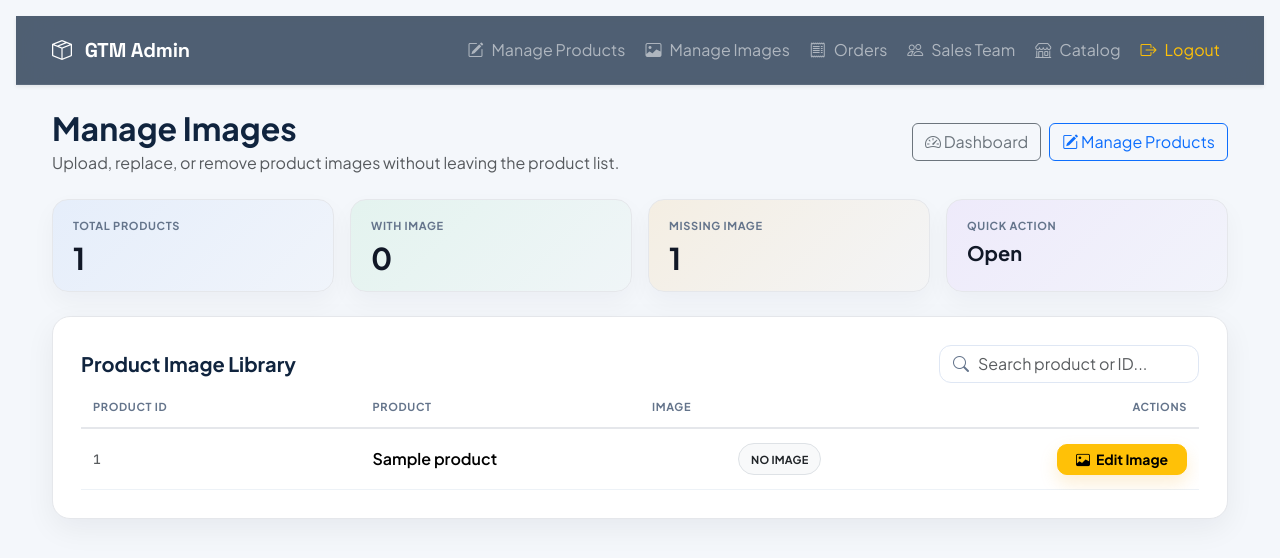
After one commit to n0ski11R3a1/gtm_catalog, a Flask app: page /admin/images in a window 1280 px wide. The commit adds this page. Shown: the top 558 px of the page. Run offline with Flask 3, Linux system fonts and the light colour scheme; the visitor is signed in with stand-in values (Sample User, id 1); tables that the repository leaves empty hold one stand-in row (values such as "Sample post"); parts of the project's set-up code (start-up, migrations or seed data) failed here and were passed over; some libraries are stand-ins or nearby versions.

Commit message:
Implement image management features in admin panel, including upload, replace, and delete functionalities, along with UI enhancements and validation improvements.

```diff
--- a/app.py
+++ b/app.py
@@ -125,9 +125,35 @@ def is_allowed_image_file(file):
 
 
 def validate_image_size(file):
-    file.seek(0, os.SEEK_END)
-    size = file.tell()
-    file.seek(0)
+    try:
+        file.seek(0, os.SEEK_END)
+        size = file.tell()
+        if hasattr(file, "seek"):
+            try:
+                file.seek(0)
+            except Exception:
+                pass
+    except (AttributeError, OSError):
+        if hasattr(file, "read"):
+            pos = None
+            try:
+                pos = file.tell()
+            except Exception:
+                pass
+            data = file.read()
+            size = len(data)
+            if pos is not None:
+                try:
+                    file.seek(pos)
+                except Exception:
+                    pass
+            if hasattr(file, "seek"):
+                try:
+                    file.seek(0)
+                except Exception:
+                    pass
+        else:
+            return False, "Unsupported file object"
 
     if size > app.config["MAX_IMAGE_SIZE"]:
         return False, f"File too large: {size / 1024 / 1024:.1f} MB (max {app.config['MAX_IMAGE_SIZE'] / 1024 / 1024:.0f} MB)"
@@ -166,13 +192,34 @@ def compress_to_webp(file_obj, max_width=None, quality=None):
     return output
 
 
-def save_product_image(file, product_id):
-    filename = build_product_image_filename(product_id)
-    if not filename:
+def prepare_uploaded_product_image(file, product_id):
+    """Return (compressed_bytesio, target_filename) for a product image.
+
+    The uploaded file's original client-side name is intentionally ignored.
+    The server always renames it to the canonical GTM-####.webp target.
+    """
+    if not file or not getattr(file, "filename", None):
+        raise ValueError("No file selected")
+
+    is_valid, msg = is_allowed_image_file(file)
+    if not is_valid:
+        raise ValueError(msg)
+
+    is_ok, msg = validate_image_size(file)
+    if not is_ok:
+        raise ValueError(msg)
+
+    target_filename = build_product_image_filename(product_id)
+    if not target_filename:
         raise ValueError("Product ID is required to save an image")
 
+    compressed = compress_to_webp(file)
+    return compressed, target_filename
+
+
+def save_product_image(file, product_id):
+    compressed, filename = prepare_uploaded_product_image(file, product_id)
     target_path = os.path.join(app.config["PRODUCT_IMAGES_DIR"], filename)
-    compressed = compress_to_webp(file)
 
     with open(target_path, "wb") as fh:
         fh.write(compressed.getvalue())
@@ -264,6 +311,25 @@ def product_form_to_dict(form):
         "description": form.get("description", "").strip(),
         "supplier": form.get("supplier", "").strip(),
     }
+
+
+def product_record_to_db_payload(product, overrides=None):
+    payload = {
+        "product_id": product.get("Product ID") or product.get("product_id", ""),
+        "product_name": product.get("Product Name") or product.get("product_name", ""),
+        "upc": product.get("UPC", product.get("upc", 0)),
+        "unit": product.get("Unit") or product.get("unit", "-"),
+        "retail": product.get("Retail", product.get("retail", 0)),
+        "wholesale": product.get("Wholesale", product.get("wholesale", 0)),
+        "category": product.get("Category") or product.get("category", "General"),
+        "status": product.get("Status") or product.get("status", "In Stock"),
+        "description": product.get("Description") or product.get("description", ""),
+        "supplier": product.get("Supplier") or product.get("supplier", ""),
+        "has_image": bool(product.get("has_image", False)),
+    }
+    if overrides:
+        payload.update(overrides)
+    return payload
 
 
 # ------------------------
@@ -648,6 +714,23 @@ def admin_products():
     )
 
 
+@app.route("/admin/images")
+def admin_images():
+
+    if not login_required():
+        return redirect(url_for("login"))
+
+    products = db.get_all_products()
+    for product in products:
+        product["image_path"] = find_product_image(product["Product ID"])
+        product["has_image"] = bool(product["image_path"])
+
+    return render_template(
+        "admin_images.html",
+        products=products,
+    )
+
+
 @app.route("/admin/products/add", methods=["GET", "POST"])
 def admin_product_add():
 
@@ -685,43 +768,8 @@ def admin_product_add():
 
         uploaded_image = request.files.get("product_image")
         if uploaded_image and uploaded_image.filename:
-            expected_filename = build_product_image_filename(next_id)
-            if uploaded_image.filename.lower() != expected_filename.lower():
-                flash(f"Image mismatch: upload must be named {expected_filename} for {next_id}.", "danger")
-                return render_template(
-                    "product_form.html",
-                    product=None,
-                    mode="add",
-                    form_data=data,
-                    next_product_id=next_id,
-                    categories=categories
-                )
-
-            is_valid, msg = is_allowed_image_file(uploaded_image)
-            if not is_valid:
-                flash(f"Image rejected: {msg}", "danger")
-                return render_template(
-                    "product_form.html",
-                    product=None,
-                    mode="add",
-                    form_data=data,
-                    next_product_id=next_id,
-                    categories=categories
-                )
-
-            is_ok, msg = validate_image_size(uploaded_image)
-            if not is_ok:
-                flash(f"Image too large: {msg}", "danger")
-                return render_template(
-                    "product_form.html",
-                    product=None,
-                    mode="add",
-                    form_data=data,
-                    next_product_id=next_id,
-                    categories=categories
-                )
-
             try:
+                _, expected_filename = prepare_uploaded_product_image(uploaded_image, next_id)
                 save_product_image(uploaded_image, next_id)
                 data["has_image"] = True
                 flash(f"Image saved as {expected_filename}.", "success")
@@ -801,42 +849,6 @@ def admin_product_edit(product_id):
 
         uploaded_image = request.files.get("product_image")
         if uploaded_image and uploaded_image.filename:
-            expected_filename = build_product_image_filename(data.get("product_id") or product["Product ID"])
-            if uploaded_image.filename.lower() != expected_filename.lower():
-                flash(f"Image mismatch: upload must be named {expected_filename} for {product['Product ID']}.", "danger")
-                return render_template(
-                    "product_form.html",
-                    product=product,
-                    mode="edit",
-                    form_data=data,
-                    categories=categories,
-                    price_history=db.get_price_history(product["Product ID"])
-                )
-
-            is_valid, msg = is_allowed_image_file(uploaded_image)
-            if not is_valid:
-                flash(f"Image rejected: {msg}", "danger")
-                return render_template(
-                    "product_form.html",
-                    product=product,
-                    mode="edit",
-                    form_data=data,
-                    categories=categories,
-                    price_history=db.get_price_history(product["Product ID"])
-                )
-
-            is_ok, msg = validate_image_size(uploaded_image)
-            if not is_ok:
-                flash(f"Image too large: {msg}", "danger")
-                return render_template(
-                    "product_form.html",
-                    product=product,
-                    mode="edit",
-                    form_data=data,
-                    categories=categories,
-                    price_history=db.get_price_history(product["Product ID"])
-                )
-
             if product.get("has_image") and not request.form.get("confirm_replace_image"):
                 flash("This product already has an image. Check the replacement box to confirm replacing it.", "warning")
                 return render_template(
@@ -855,9 +867,10 @@ def admin_product_edit(product_id):
                 old_image_path = os.path.join(app.config["PRODUCT_IMAGES_DIR"], build_product_image_filename(product["Product ID"]))
                 if product.get("has_image") and os.path.exists(old_image_path) and old_image_path != target_path:
                     os.remove(old_image_path)
+                _, saved_name = prepare_uploaded_product_image(uploaded_image, current_product_id)
                 save_product_image(uploaded_image, current_product_id)
                 data["has_image"] = True
-                flash(f"Image saved as {build_product_image_filename(current_product_id)}.", "success")
+                flash(f"Image saved as {saved_name}.", "success")
             except Exception as exc:
                 flash(f"Image upload failed: {exc}", "danger")
                 return render_template(
@@ -894,6 +907,54 @@ def admin_product_edit(product_id):
         categories=categories,
         price_history=price_history
     )
+
+
+@app.route("/admin/products/<int:product_id>/images", methods=["GET", "POST"])
+def admin_product_images(product_id):
+
+    if not login_required():
+        return redirect(url_for("login"))
+
+    product = db.get_product(product_id)
+    if product is None:
+        flash("Product not found.", "danger")
+        return redirect(url_for("admin_products"))
+
+    if request.method == "POST":
+        payload = product_record_to_db_payload(product)
+
+        if request.form.get("delete_image"):
+            image_path = os.path.join(app.config["PRODUCT_IMAGES_DIR"], build_product_image_filename(product["Product ID"]))
+            if os.path.exists(image_path):
+                os.remove(image_path)
+            payload["has_image"] = False
+            db.update_product(product_id, payload)
+            flash("Image deleted.", "success")
+            return redirect(url_for("admin_product_images", product_id=product_id))
+
+        uploaded_image = request.files.get("product_image")
+        if uploaded_image and uploaded_image.filename:
+            if product.get("has_image") and not request.form.get("confirm_replace_image"):
+                flash("This product already has an image. Check the replacement box to confirm replacing it.", "warning")
+                return render_template("product_image_form.html", product=product, replace_warning=True)
+
+            try:
+                current_path = os.path.join(app.config["PRODUCT_IMAGES_DIR"], build_product_image_filename(product["Product ID"]))
+                if os.path.exists(current_path):
+                    os.remove(current_path)
+                _, saved_name = prepare_uploaded_product_image(uploaded_image, product["Product ID"])
+                save_product_image(uploaded_image, product["Product ID"])
+                payload["has_image"] = True
+                db.update_product(product_id, payload)
+                flash(f"Image updated for {product['Product ID']} as {saved_name}.", "success")
+                return redirect(url_for("admin_product_images", product_id=product_id))
+            except Exception as exc:
+                flash(f"Image upload failed: {exc}", "danger")
+                return render_template("product_image_form.html", product=product)
+
+        flash("No image file was selected.", "warning")
+
+    return render_template("product_image_form.html", product=product)
 
 
 @app.route("/admin/products/<int:product_id>/delete", methods=["POST"])
--- a/static/css/admin.css
+++ b/static/css/admin.css
@@ -186,6 +186,175 @@ body{
 }
 
 /* ===============================
+   Image management summary cards
+================================ */
+
+.mini-stat-card{
+    background: #fff;
+    border: 1px solid #e5e7eb;
+    border-radius: 16px;
+    padding: 18px 20px;
+    box-shadow: 0 10px 25px rgba(15, 23, 42, .04);
+    height: 100%;
+}
+
+.mini-stat-card.blue{
+    background: linear-gradient(135deg, rgba(59,130,246,.08), rgba(37,99,235,.02));
+}
+
+.mini-stat-card.success{
+    background: linear-gradient(135deg, rgba(34,197,94,.08), rgba(22,163,74,.02));
+}
+
+.mini-stat-card.warning{
+    background: linear-gradient(135deg, rgba(245,158,11,.10), rgba(217,119,6,.02));
+}
+
+.mini-stat-card.purple{
+    background: linear-gradient(135deg, rgba(168,85,247,.08), rgba(124,58,237,.02));
+}
+
+.mini-stat-label{
+    font-size: 11px;
+    text-transform: uppercase;
+    letter-spacing: .06em;
+    color: #64748b;
+    margin-bottom: 8px;
+    font-weight: 700;
+}
+
+.mini-stat-value{
+    font-size: 30px;
+    font-weight: 800;
+    line-height: 1;
+    color: #111827;
+}
+
+.mini-stat-value.small{
+    font-size: 20px;
+}
+
+.image-search-wrap{
+    position: relative;
+    min-width: min(100%, 260px);
+}
+
+.image-search-wrap i{
+    position: absolute;
+    left: 14px;
+    top: 50%;
+    transform: translateY(-50%);
+    color: #64748b;
+}
+
+.image-search-wrap input{
+    width: 100%;
+    padding-left: 38px;
+    border-radius: 12px;
+    border: 1px solid #dfe7f4;
+}
+
+.image-table-wrap {
+    overflow-x: auto;
+}
+
+.image-table {
+    width: 100%;
+    min-width: 720px;
+    margin-bottom: 0;
+    border-collapse: separate;
+    border-spacing: 0;
+    table-layout: fixed;
+}
+
+.image-table thead th {
+    font-size: 11px;
+    text-transform: uppercase;
+    letter-spacing: .06em;
+    color: #64748b;
+    font-weight: 700;
+    padding: 0 12px 12px;
+    border-bottom: 2px solid #e5e7eb;
+}
+
+.image-table tbody td {
+    padding: 14px 12px;
+    border-bottom: 1px solid #edf2f7;
+    vertical-align: middle;
+    background: rgba(255,255,255,.3);
+    word-break: break-word;
+}
+
+.image-table tbody tr:hover td {
+    background: #f8faff;
+}
+
+.image-id-cell {
+    white-space: nowrap;
+    font-family: "JetBrains Mono", monospace;
+    font-size: 13px;
+}
+
+.image-name-cell {
+    min-width: 220px;
+    overflow-wrap: anywhere;
+}
+
+.image-cell {
+    width: 110px;
+    text-align: center;
+}
+
+.image-thumb {
+    display: block !important;
+    width: 72px !important;
+    height: 72px !important;
+    max-width: 72px !important;
+    max-height: 72px !important;
+    object-fit: cover;
+    border-radius: 12px;
+    border: 1px solid rgba(15, 23, 42, .08);
+    background: #f8fafc;
+    box-shadow: 0 10px 20px rgba(15, 23, 42, .08);
+    margin: 0 auto;
+}
+
+.image-missing-badge {
+    display: inline-flex;
+    align-items: center;
+    justify-content: center;
+    min-width: 72px;
+    height: 32px;
+    padding: 0 12px;
+    border-radius: 999px;
+    font-size: 11px;
+    font-weight: 700;
+    letter-spacing: .02em;
+}
+
+.actions-cell {
+    min-width: 170px;
+    white-space: nowrap;
+    text-align: right;
+}
+
+.image-action-btn {
+    display: inline-flex !important;
+    align-items: center;
+    justify-content: center;
+    gap: 6px;
+    min-width: 130px;
+    border-radius: 10px;
+    font-weight: 700;
+    box-shadow: 0 8px 18px rgba(245, 158, 11, .18);
+    white-space: nowrap;
+}
+
+.image-action-btn:hover {
+    transform: translateY(-1px);
+}
+
+/* ===============================
    Upload Button
 ================================ */
 
--- a/templates/admin.html
+++ b/templates/admin.html
@@ -104,13 +104,13 @@
 
 </div>
 
-<div class="row g-4">
+<div class="row g-4 align-items-stretch">
 
     <!-- Catalog Information -->
 
     <div class="col-lg-5">
 
-        <div class="dashboard-card">
+        <div class="dashboard-card h-100">
 
             <div class="card-header-custom">
 
@@ -200,7 +200,7 @@
 
     <div class="col-lg-7">
 
-        <div class="dashboard-card">
+        <div class="dashboard-card h-100">
 
             <div class="card-header-custom">
 
--- /dev/null
+++ b/templates/admin_images.html
@@ -0,0 +1,137 @@
+{% extends "base.html" %}
+
+{% block title %}Manage Images{% endblock %}
+
+{% block extra_css %}
+<link rel="stylesheet" href="{{ url_for('static', filename='css/admin.css') }}">
+{% endblock %}
+
+{% block content %}
+
+{% set image_count = products|selectattr('image_path')|list|length %}
+{% set missing_image_count = products|length - image_count %}
+
+<div class="d-flex justify-content-between align-items-center flex-wrap gap-2 mb-4">
+    <div>
+        <h2 class="fw-bold mb-1">Manage Images</h2>
+        <p class="text-muted mb-0">Upload, replace, or remove product images without leaving the product list.</p>
+    </div>
+
+    <div class="d-flex gap-2">
+        <a href="{{ url_for('admin') }}" class="btn btn-outline-secondary">
+            <i class="bi bi-speedometer2"></i>
+            Dashboard
+        </a>
+        <a href="{{ url_for('admin_products') }}" class="btn btn-outline-primary">
+            <i class="bi bi-pencil-square"></i>
+            Manage Products
+        </a>
+    </div>
+</div>
+
+<div class="row g-3 mb-4">
+    <div class="col-md-3">
+        <div class="mini-stat-card blue">
+            <div class="mini-stat-label">Total Products</div>
+            <div class="mini-stat-value">{{ products|length }}</div>
+        </div>
+    </div>
+    <div class="col-md-3">
+        <div class="mini-stat-card success">
+            <div class="mini-stat-label">With Image</div>
+            <div class="mini-stat-value">{{ image_count }}</div>
+        </div>
+    </div>
+    <div class="col-md-3">
+        <div class="mini-stat-card warning">
+            <div class="mini-stat-label">Missing Image</div>
+            <div class="mini-stat-value">{{ missing_image_count }}</div>
+        </div>
+    </div>
+    <div class="col-md-3">
+        <div class="mini-stat-card purple">
+            <div class="mini-stat-label">Quick Action</div>
+            <div class="mini-stat-value small">Open</div>
+        </div>
+    </div>
+</div>
+
+<div class="dashboard-card">
+    <div class="d-flex justify-content-between align-items-center flex-wrap gap-3 mb-3">
+        <div>
+            <h5 class="mb-0 fw-bold">Product Image Library</h5>
+        </div>
+
+        <div class="image-search-wrap">
+            <i class="bi bi-search"></i>
+            <input type="text" id="imageSearch" class="form-control" placeholder="Search product or ID...">
+        </div>
+    </div>
+
+    <div class="table-responsive image-table-wrap">
+        <table class="table align-middle image-table" id="imageTable">
+            <thead>
+                <tr>
+                    <th>Product ID</th>
+                    <th>Product</th>
+                    <th>Image</th>
+                    <th class="text-end">Actions</th>
+                </tr>
+            </thead>
+            <tbody>
+                {% for p in products %}
+                <tr data-search="{{ (p['Product ID'] ~ ' ' ~ p['Product Name'])|lower }}">
+                    <td class="text-muted image-id-cell">{{ p['Product ID'] }}</td>
+                    <td class="fw-semibold image-name-cell">{{ p['Product Name'] }}</td>
+                    <td class="image-cell">
+                        {% if p['image_path'] %}
+                        <img src="{{ url_for('static', filename=p['image_path']) }}"
+                             alt="{{ p['Product Name'] }}"
+                             class="image-thumb">
+                        {% else %}
+                        <span class="badge bg-light text-dark border image-missing-badge">No image</span>
+                        {% endif %}
+                    </td>
+                    <td class="text-end actions-cell">
+                        <a href="{{ url_for('admin_product_images', product_id=p['id']) }}" class="btn btn-sm btn-warning image-action-btn">
+                            <i class="bi bi-image"></i>
+                            Edit Image
+                        </a>
+                    </td>
+                </tr>
+                {% else %}
+                <tr>
+                    <td colspan="4" class="text-center text-muted py-4">
+                        No products yet.
+                    </td>
+                </tr>
+                {% endfor %}
+            </tbody>
+        </table>
+    </div>
+</div>
+
+{% endblock %}
+
+{% block extra_js %}
+<script>
+    (function () {
+        const searchInput = document.getElementById('imageSearch');
+        const table = document.getElementById('imageTable');
+
+        if (!searchInput || !table) {
+            return;
+        }
+
+        searchInput.addEventListener('keyup', function () {
+            const query = searchInput.value.toLowerCase().trim();
+            const rows = table.querySelectorAll('tbody tr[data-search]');
+
+            rows.forEach(function (row) {
+                const haystack = row.getAttribute('data-search') || '';
+                row.style.display = (!query || haystack.includes(query)) ? '' : 'none';
+            });
+        });
+    })();
+</script>
+{% endblock %}
--- a/templates/admin_products.html
+++ b/templates/admin_products.html
@@ -74,6 +74,12 @@
                             Edit
                         </a>
 
+                        <a href="{{ url_for('admin_product_images', product_id=p['id']) }}"
+                           class="btn btn-sm btn-outline-secondary">
+                            <i class="bi bi-image"></i>
+                            Image
+                        </a>
+
                         <form method="POST"
                               action="{{ url_for('admin_product_delete', product_id=p['id']) }}"
                               class="d-inline"
--- a/templates/base.html
+++ b/templates/base.html
@@ -79,6 +79,18 @@
 
                         <i class="bi bi-pencil-square me-2"></i>
                         Manage Products
+
+                    </a>
+
+                </li>
+
+                <li class="nav-item">
+
+                    <a class="nav-link"
+                       href="{{ url_for('admin_images') }}">
+
+                        <i class="bi bi-image me-2"></i>
+                        Manage Images
 
                     </a>
 
```
Also changed, not shown: md/PROJECT_HANDOFF.md (+26 -7 lines), templates/product_image_form.html (added, +85 -0 lines), tests/test_image_upload_helpers.py (+57 -1 lines).
